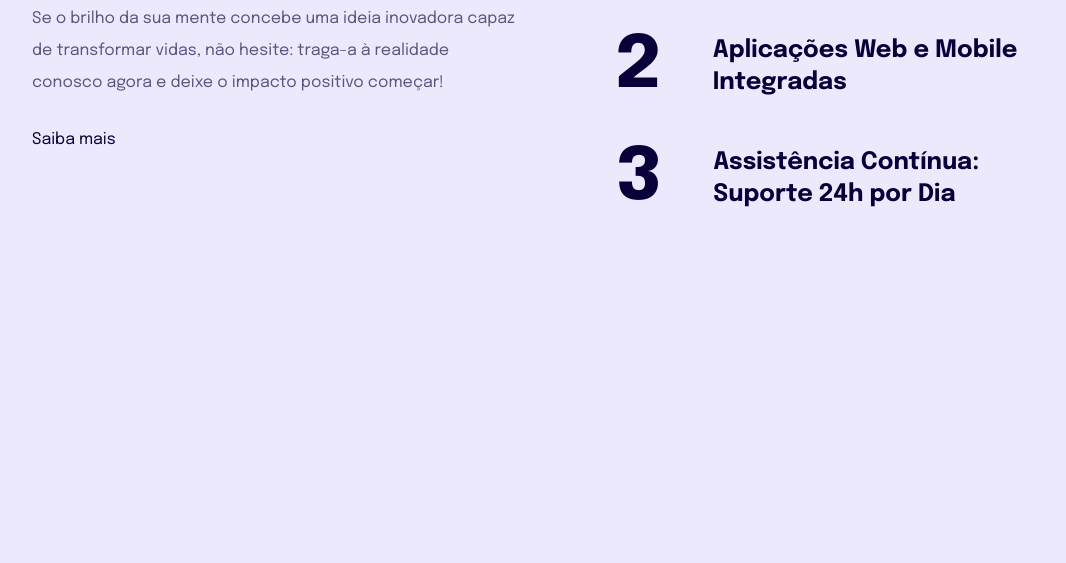
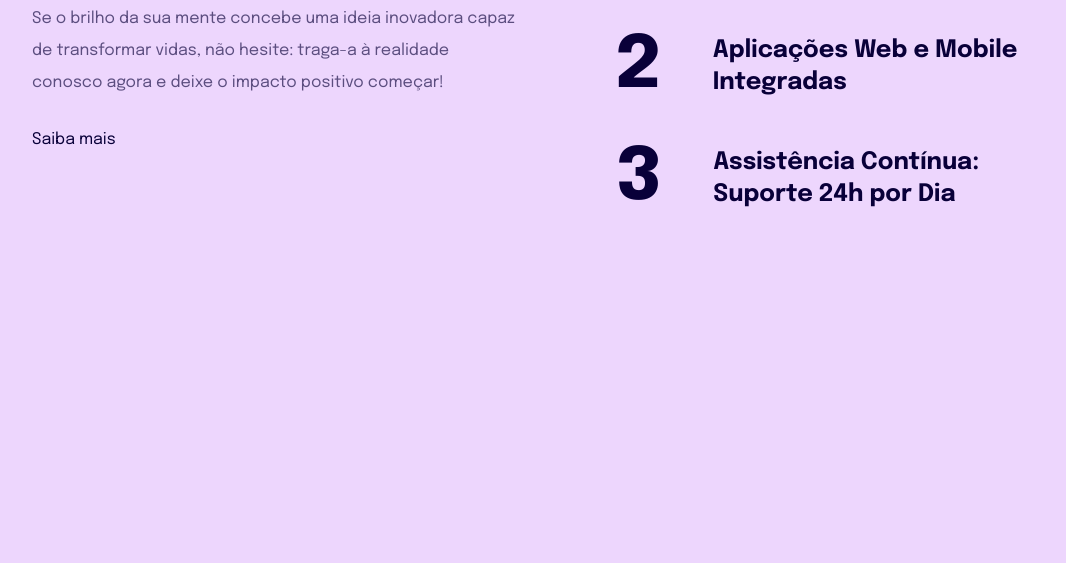
Before and after one commit to JoaoPontess/PageMobile, a plain HTML site: page index.html in a window 1280 px wide. Shown: the part 237-800 px from the top of the page, without its empty margins (98-1164 px from the left). Drawn offline with Linux system fonts and the light colour scheme.

Commit message:
Color background

```diff
--- a/style.css
+++ b/style.css
@@ -18,7 +18,7 @@ ul {
 
 body {
     font-family: 'Epilogue', sans-serif;
-    background: #ECE9FD;
+    background: #edd6fd;
 
     padding: 6.0rem 2.3rem 6.6rem;
     font-size: 1.6rem;
```
